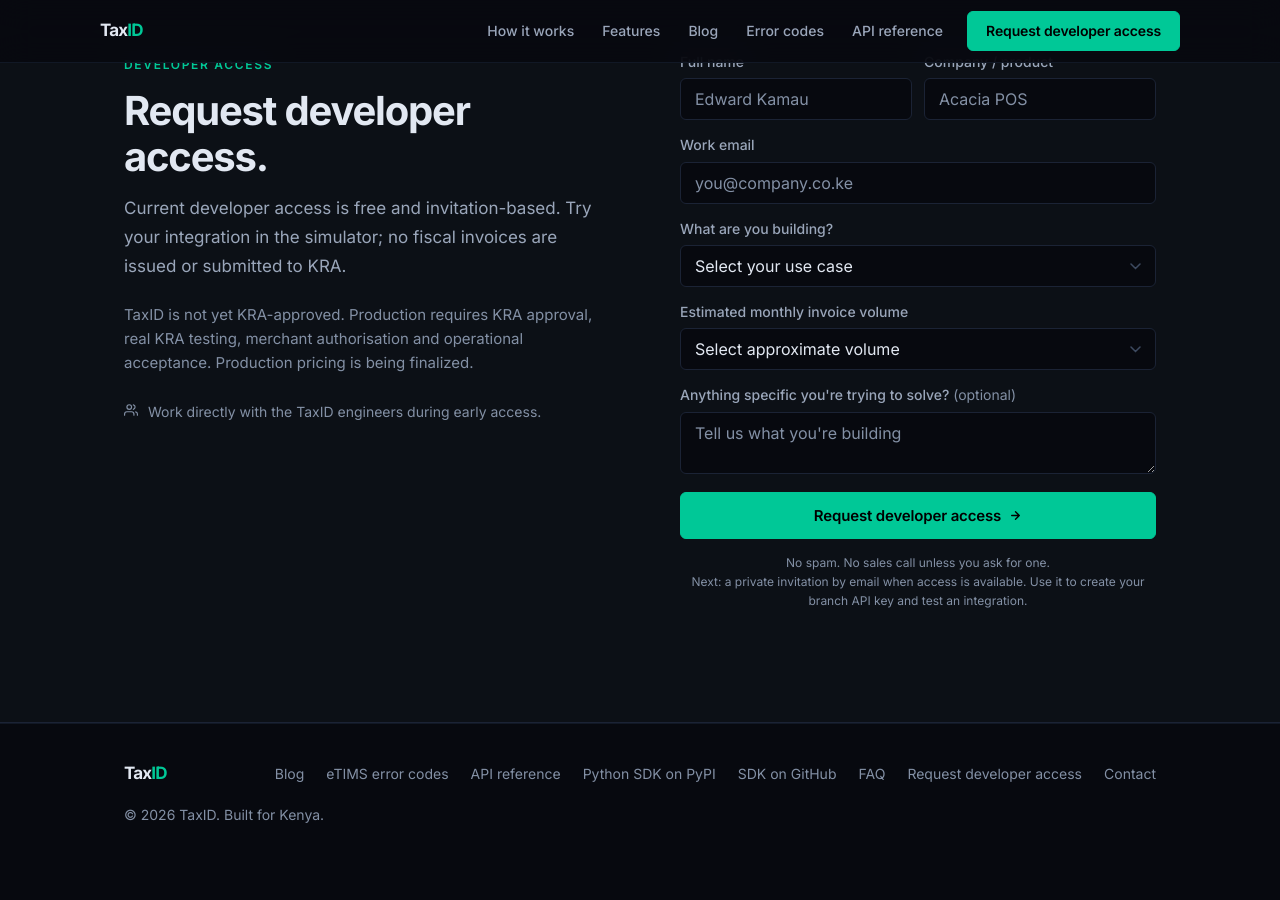
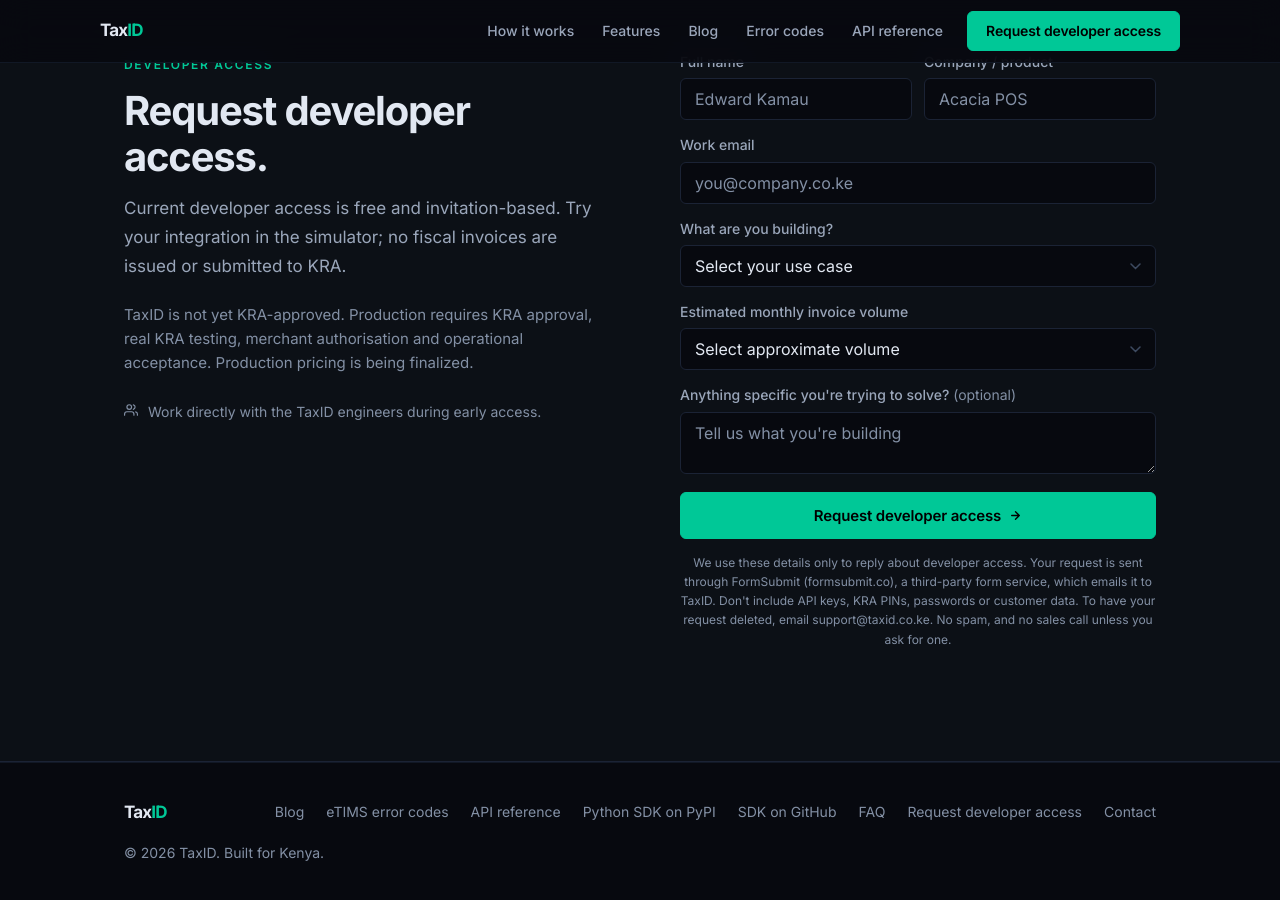
Before and after one commit to Linkd-TaxID/taxid-landing, a Jekyll site: the page index.html, which Jekyll copies as it is, in a window 1280 px wide and 900 px high, scrolled down 5411 px. Built offline with Jekyll 4.4.1, drawn with Linux system fonts in a browser that asks for light colours; before the commit the page ends 6273 px from its top, so only the background shows below that.

Commit message:
Add the approved privacy notice under the access form

```diff
--- a/index.html
+++ b/index.html
@@ -1790,9 +1790,7 @@ status <span class="op">=</span> receipt<span class="pu">[</span><span class="st
               <svg aria-hidden="true" width="13" height="13" viewBox="0 0 24 24" fill="none" stroke="currentColor" stroke-width="2.5" stroke-linecap="round" stroke-linejoin="round"><path d="M5 12h14M12 5l7 7-7 7"/></svg>
             </button>
             <p class="form-fine">
-              No spam. No sales call unless you ask for one.<br>
-              Next: a private invitation by email when access is available.
-              Use it to create your branch API key and test an integration.
+              We use these details only to reply about developer access. Your request is sent through FormSubmit (formsubmit.co), a third-party form service, which emails it to TaxID. Don't include API keys, KRA PINs, passwords or customer data. To have your request deleted, email support@taxid.co.ke. No spam, and no sales call unless you ask for one.
             </p>
           </div>
         </form>
```
Also changed, not shown: tests/test_page_content.py (+12 -0 lines).
